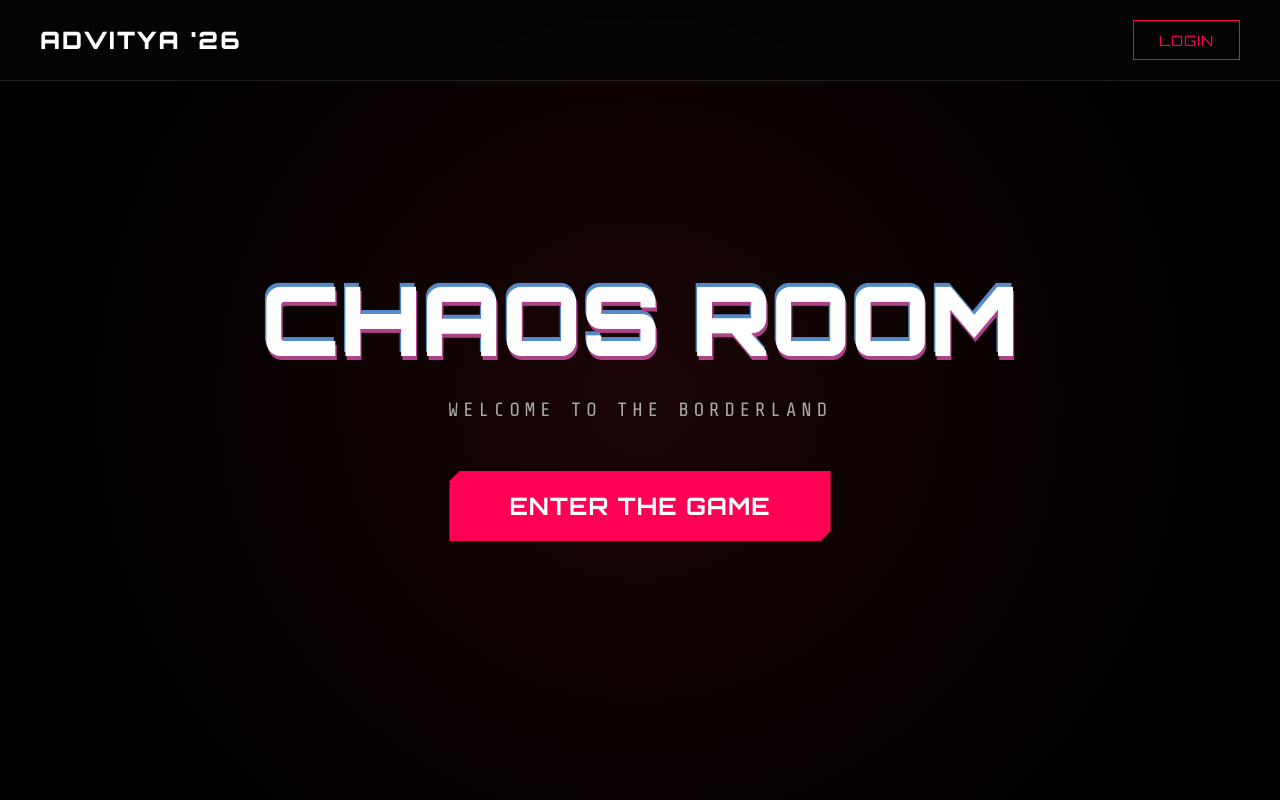
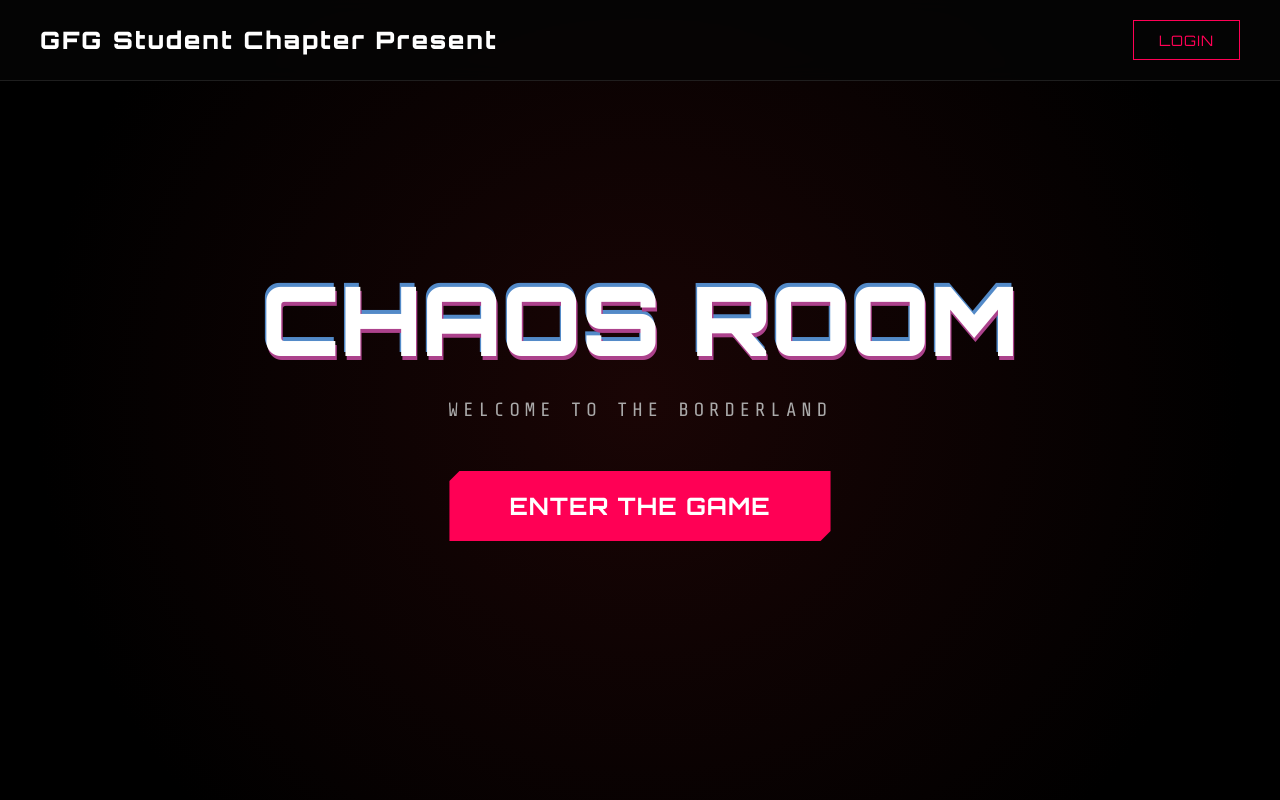
Before and after one commit to prav10140/ADVITYA, a React (Vite) app: page / in a window 1280 px wide. Shown: the top 800 px of the page. Built offline with nearby package versions, Linux system fonts and the light colour scheme; no server answers.

Commit message:
Update Home.jsx

```diff
--- a/src/pages/Home.jsx
+++ b/src/pages/Home.jsx
@@ -7,7 +7,7 @@ export default function Home() {
   return (
     <div>
       <nav className="navbar">
-        <div className="nav-logo">ADVITYA '26</div>
+        <div className="nav-logo">GFG Student Chapter Present</div>
         <button onClick={() => navigate("/login")} className="nav-btn">LOGIN</button>
       </nav>
 
@@ -53,4 +53,5 @@ export default function Home() {
       </footer>
     </div>
   );
+
 }
```
